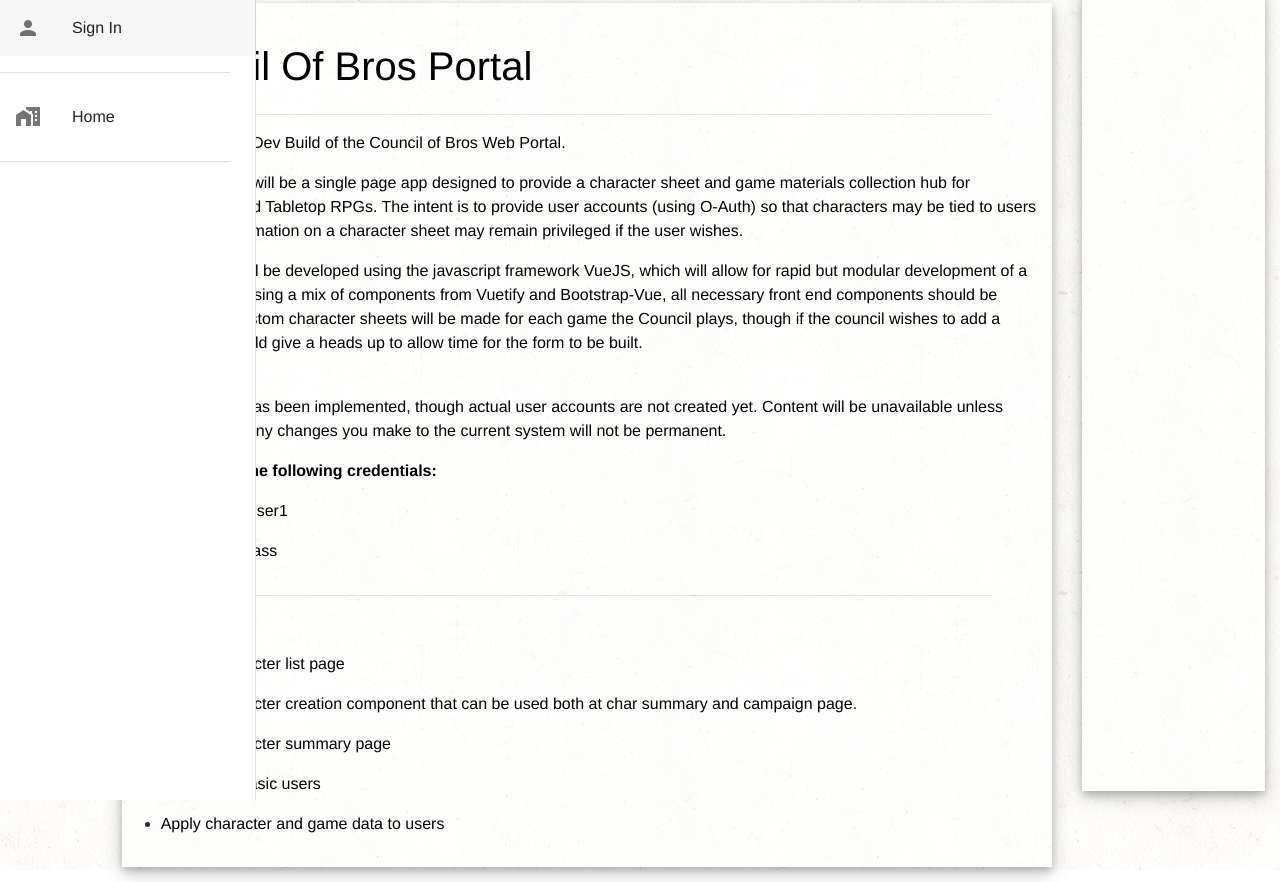
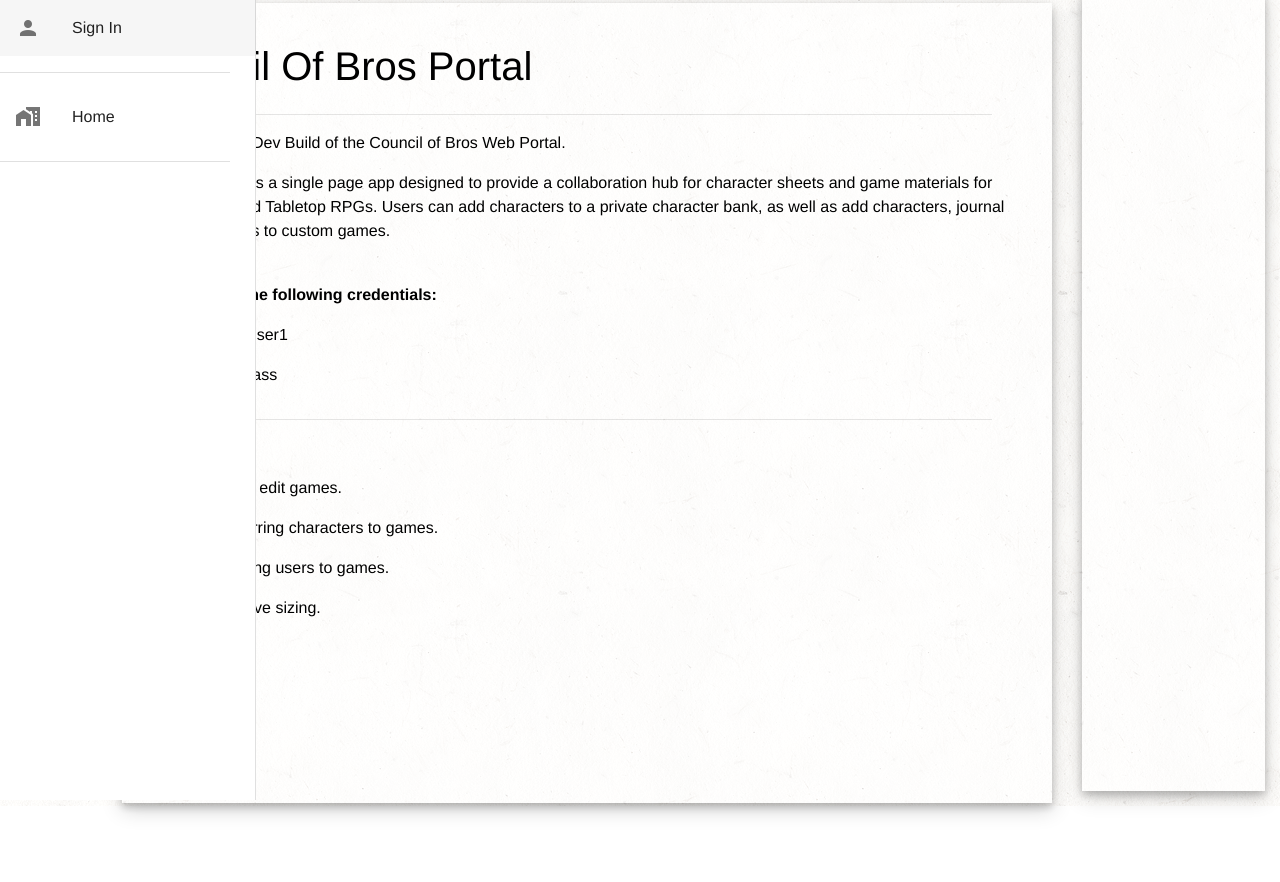
Before and after one commit to ednelson89/council-portal, a Vue app: page / in a window 1280 px wide. After the commit the page ends 818 px from the top, so only its background shows below. Built offline with nearby package versions, Linux system fonts and the light colour scheme.

Commit message:
updated homepage and readme

```diff
--- a/src/components/Home.vue
+++ b/src/components/Home.vue
@@ -11,24 +11,14 @@
       <b-col cols="12">
         <p>Welcome to the Dev Build of the Council of Bros Web Portal.</p>
         <p>
-          This application will be a single page app designed to provide a character sheet and game materials collection hub for
-          commonly played Tabletop RPGs. The intent is to provide user accounts (using O-Auth) so that characters may be tied to users
-          and certain information on a character sheet may remain privileged if the user wishes.
-        </p>
-        <p>
-          The front end will be developed using the javascript framework VueJS, which will allow for rapid but modular development of
-          a user interface. Using a mix of components from Vuetify and Bootstrap-Vue, all necessary front end components should be
-          provided for. Custom character sheets will be made for each game the Council plays, though if the council wishes to add a game,
-          they should give a heads up to allow time for the form to be built.
+          This application is a single page app designed to provide a collaboration hub for character sheets and game materials
+          for commonly played Tabletop RPGs. Users can add characters to a private character bank, as well as add characters,
+          journal entries, and wikis to custom games.
         </p>
       </b-col>
     </b-row>
     <b-row>
       <b-col>
-        <p>
-          * Simple Login has been implemented, though actual user accounts are not created yet. Content will be unavailable unless your
-          logged in. Any changes you make to the current system will not be permanent.
-        </p>
         <p style="font-weight: bold;">To Login, use the following credentials:</p>
         <p>Username: testUser1</p>
         <p>Password: testPass</p>
@@ -40,19 +30,16 @@
         <p>To Do:</p>
         <ul>
           <li>
-            <p>Build a character list page</p>
+            <p>Allow GMs to edit games.</p>
           </li>
           <li>
-            <p>Build a character creation component that can be used both at char summary and campaign page.</p>
+            <p>Allow transferring characters to games.</p>
           </li>
           <li>
-            <p>Build a character summary page</p>
+            <p>Allow assigning users to games.</p>
           </li>
           <li>
-            <p>Implement basic users</p>
-          </li>
-          <li>
-            <p>Apply character and game data to users</p>
+            <p>Add responsive sizing.</p>
           </li>
         </ul>
       </b-col>
--- a/src/components/common/SignIn.vue
+++ b/src/components/common/SignIn.vue
@@ -31,11 +31,6 @@
         </b-col>
       </b-row>
     </form>
-    <b-row>
-      <b-col xs="12" md="6">
-        <b-button class="cardButton">Create an Account</b-button>
-      </b-col>
-    </b-row>
   </div>
 </template>
 
```
Also changed, not shown: 1 other file (tests, documents, lock files or other folders).
